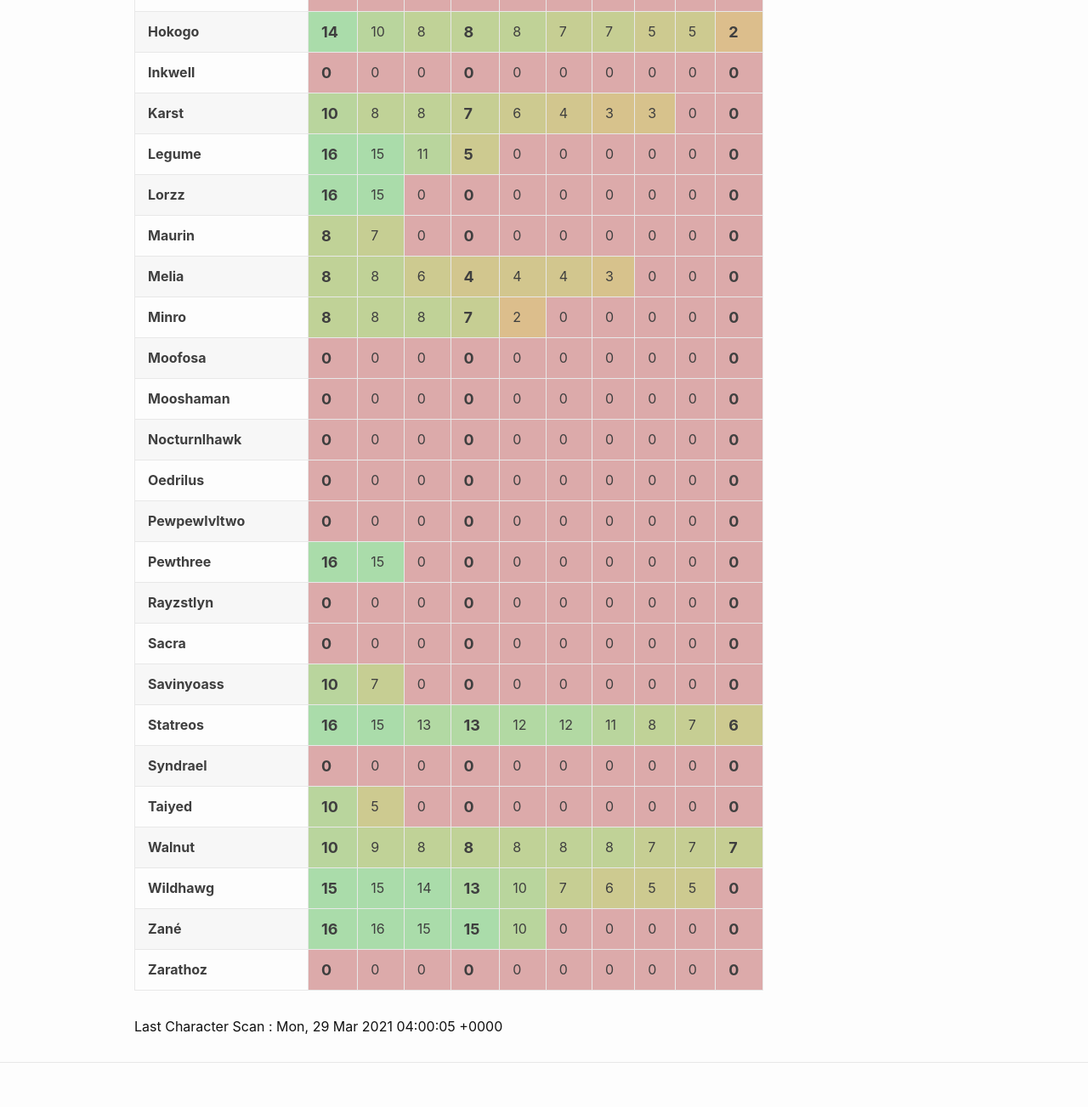
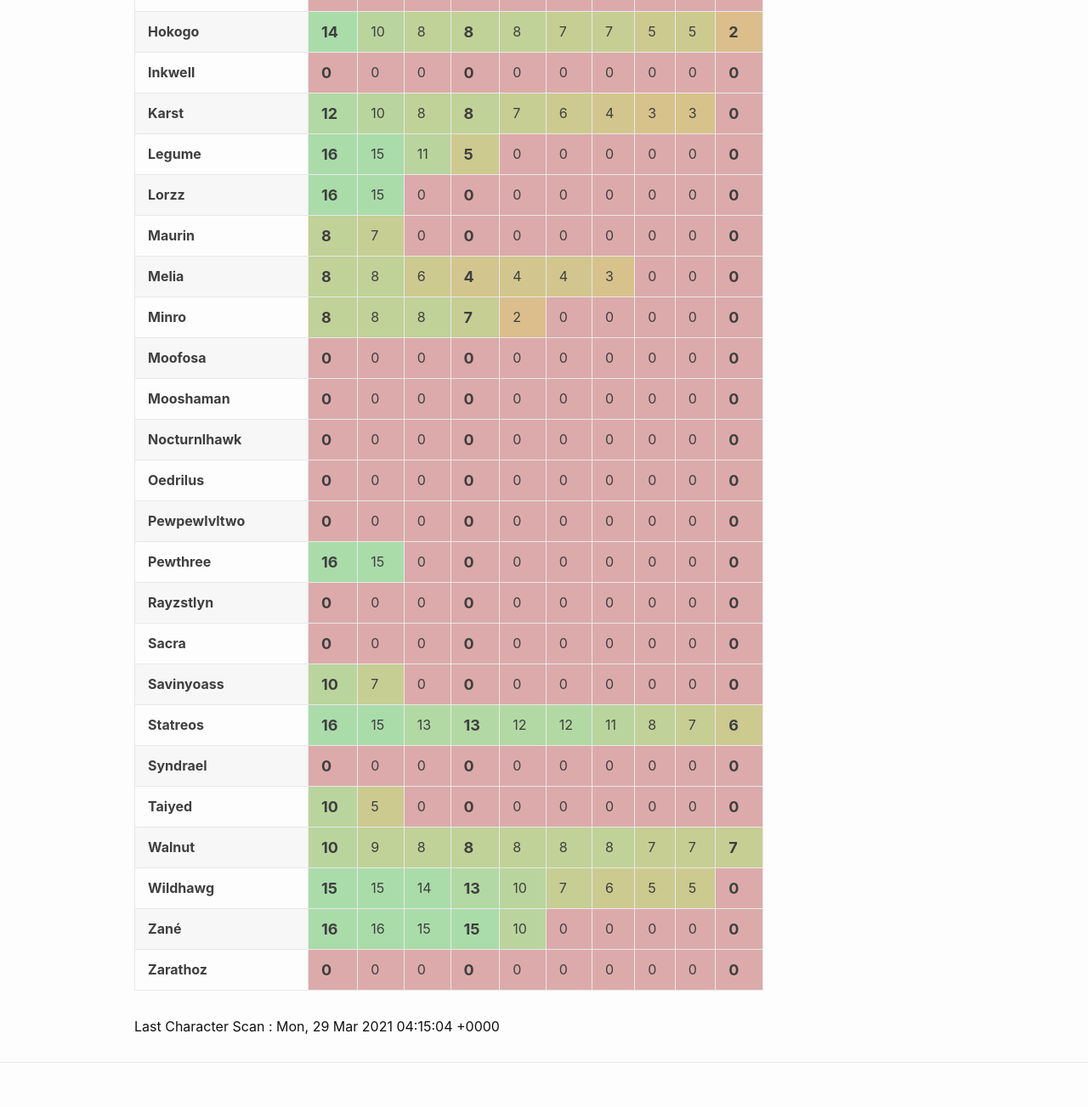
Before and after one commit to eldertribunal/keystonetracker, a Jekyll site: the page built from weekly.md, in a window 1280 px wide. Shown: the part 949-2252 px from the top of the page at 85% size. Built offline with Jekyll 4.4.1, drawn with Linux system fonts in a browser that asks for light colours.

Commit message:
auto scan Mon Mar 29 04:15:45 UTC 2021

```diff
--- a/_data/scanned.json
+++ b/_data/scanned.json
@@ -1,3 +1,3 @@
 {
-  "timestamp": 1616990405
+  "timestamp": 1616991304
 }
--- a/_data/weekly.json
+++ b/_data/weekly.json
@@ -182,6 +182,7 @@
   {
     "name": "Karst",
     "dungeons": [
+      12,
       10,
       8,
       8,
@@ -190,7 +191,6 @@
       4,
       3,
       3,
-      0,
       0
     ]
   },
```
